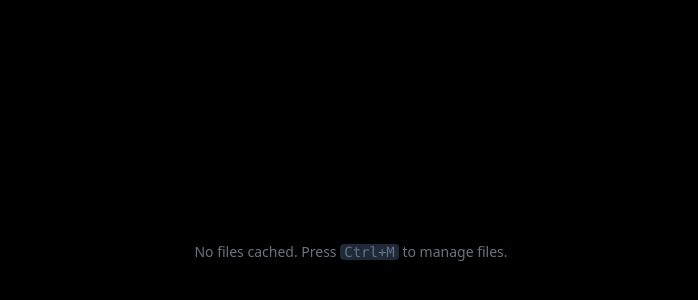
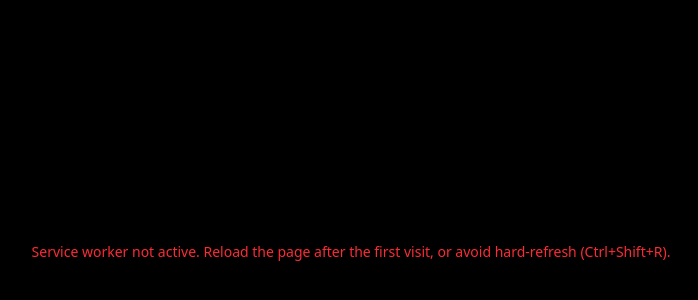
Before and after one commit to 514sid/web-player, a React (Vite) app: page / in a window 1280 px wide. Shown: the part 148-448 px from the top of the page, without its empty margins (289-987 px from the left). Built offline with nearby package versions, Linux system fonts and the light colour scheme.

Commit message:
Enhance PlayerPage to handle service worker readiness, displaying a warning when inactive and simplifying video streaming logic.

```diff
--- a/src/pages/PlayerPage.tsx
+++ b/src/pages/PlayerPage.tsx
@@ -14,10 +14,7 @@ async function resolveUrl(file: StoredFile): Promise<string | null> {
     const blob = await getFileBlob(file.id);
     return blob ? URL.createObjectURL(blob) : null;
   }
-  // Stream videos via SW — but fall back to a blob URL when the SW is
-  // bypassed (e.g. hard refresh with Ctrl+Shift+R), otherwise the request
-  // returns 404 and the video never plays.
-  if (file.type.startsWith("video/") && navigator.serviceWorker?.controller) {
+  if (file.type.startsWith("video/")) {
     return fileStreamUrl(file.id);
   }
   const blob = await getFileBlob(file.id);
@@ -33,6 +30,7 @@ export default function PlayerPage() {
   const navigate = useNavigate();
   const [files, setFiles] = useState<StoredFile[]>([]);
   const [loading, setLoading] = useState(true);
+  const swReady = Boolean(navigator.serviceWorker?.controller);
   const [active, setActive] = useState<0 | 1>(0);
   const [slots, setSlots] = useState<[Slot, Slot]>([EMPTY_SLOT, EMPTY_SLOT]);
 
@@ -140,6 +138,16 @@ export default function PlayerPage() {
     };
   }, []);
 
+  if (!swReady) {
+    return (
+      <div className="w-screen h-screen bg-black flex items-center justify-center">
+        <p className="text-red-500 text-sm text-center px-8">
+          Service worker not active. Reload the page after the first visit, or avoid hard-refresh (Ctrl+Shift+R).
+        </p>
+      </div>
+    );
+  }
+
   if (loading) {
     return (
       <div className="w-screen h-screen bg-black flex items-center justify-center">
```
